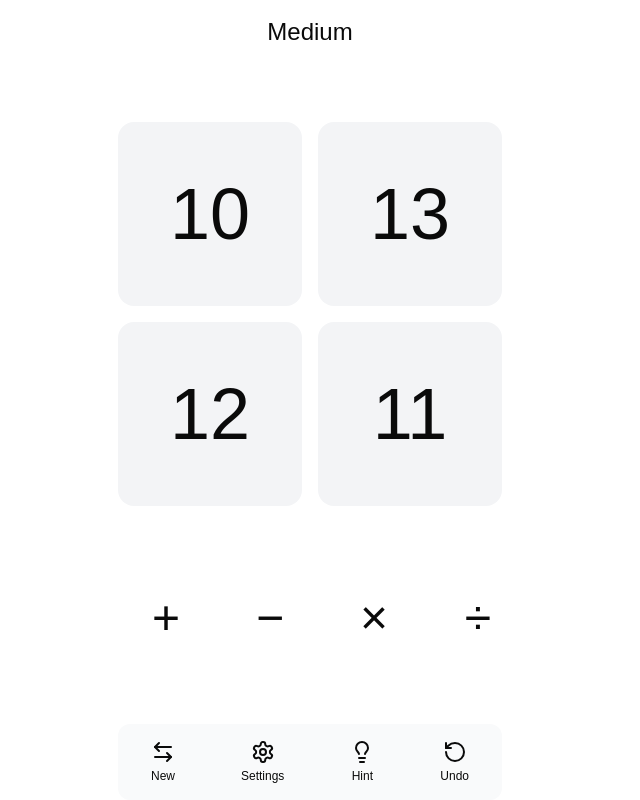
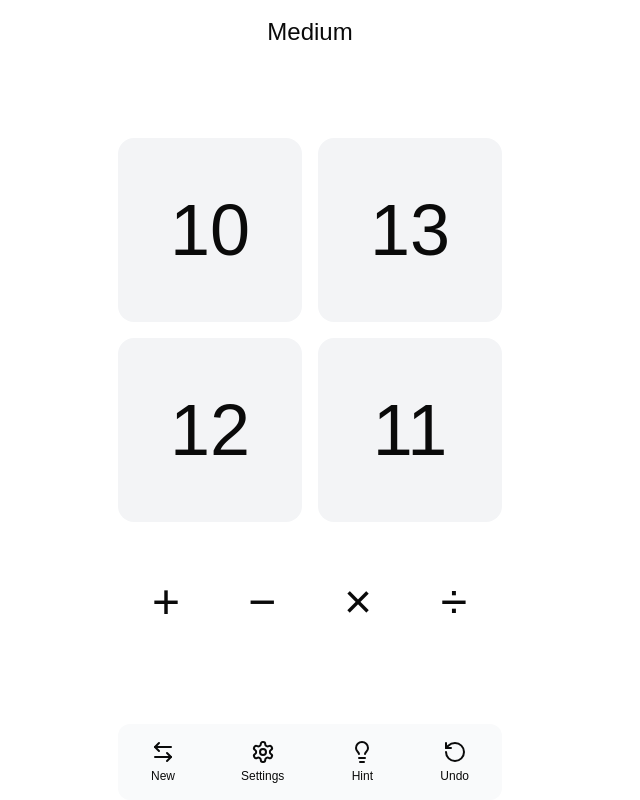
Before and after one commit to dchen327/24-game, a Next.js app: page / in a window 1280 px wide. Shown: the whole page, without its empty margins (330-970 px from the left). Built offline with nearby package versions, Linux system fonts and the light colour scheme.

Commit message:
better padding

```diff
--- a/src/app/page.tsx
+++ b/src/app/page.tsx
@@ -270,13 +270,13 @@ export default function Home() {
 
         {/* Operation Buttons */}
         <div
-          className="grid grid-cols-4 gap-8 mt-16 w-full max-w-sm"
+          className="grid grid-cols-4 my-4"
           onClick={(e) => e.stopPropagation()}
         >
           {operations.map((op, index) => (
             <button
               key={index}
-              className={`text-5xl p-8 flex items-center justify-center w-24 h-24 relative ${
+              className={`text-5xl pb-8 pt-16 flex items-center justify-center w-24 h-24 relative ${
                 selectedOpIdx === index
                   ? "after:absolute after:w-16 after:h-16 after:border-2 after:border-gray-600 after:rounded-full"
                   : ""
```
